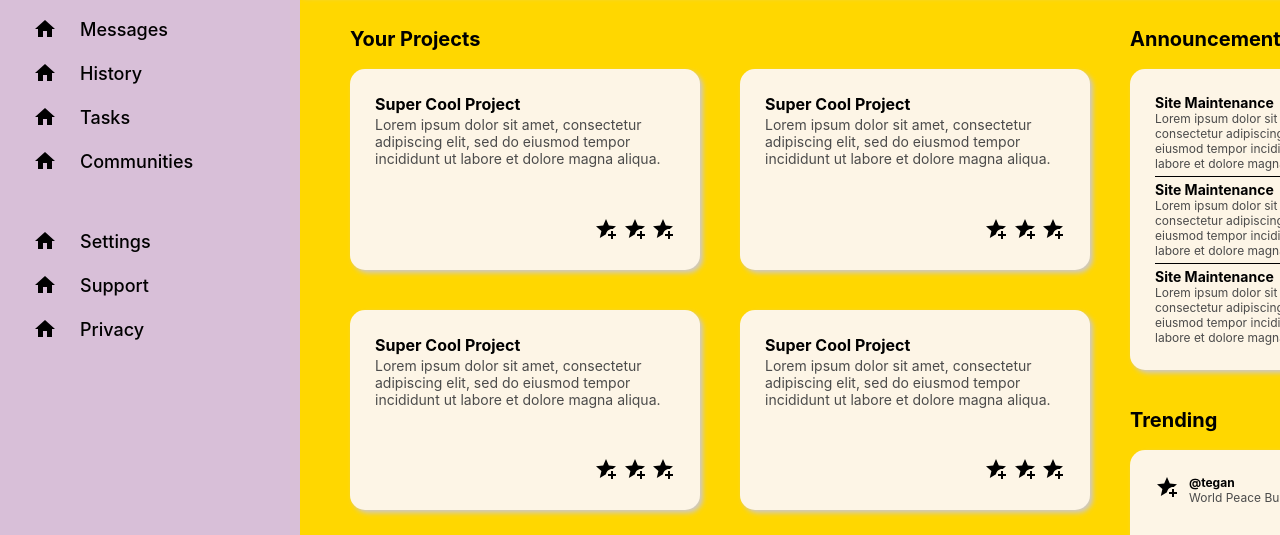
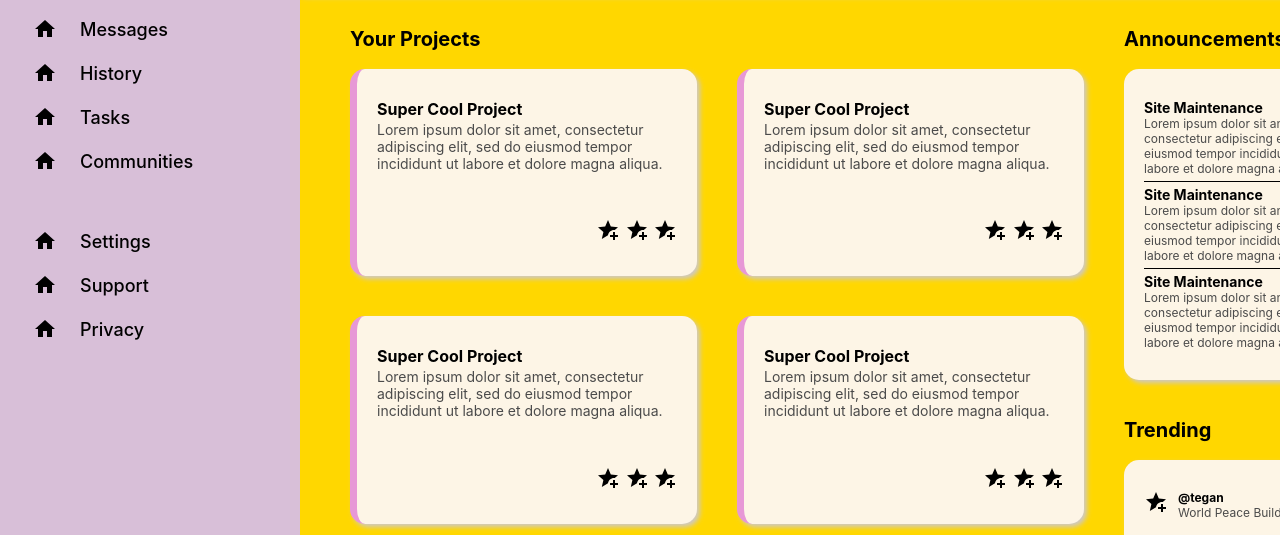
Before and after one commit to martyxho/dashboard-project, a plain HTML site: page index.html in a window 1280 px wide. Shown: the part 186-721 px from the top of the page. Drawn offline with Linux system fonts and the light colour scheme.

Commit message:
css update

```diff
--- a/style.css
+++ b/style.css
@@ -172,10 +172,9 @@
 
 .content .card {
   width: 300px;
-  height: 1fr;
   background: oldlace;
   border-radius: 15px;
-  padding: 25px;
+  padding: 30px 20px;
   box-shadow: var(--boxshadow);
 }
 
@@ -187,6 +186,7 @@
   display: grid;
   grid-template-rows: min-content min-content 1fr;
   gap: 2px;
+  border-left: 7px solid rgb(231, 152, 214);
 }
 
 .content .left .buttons {
```
